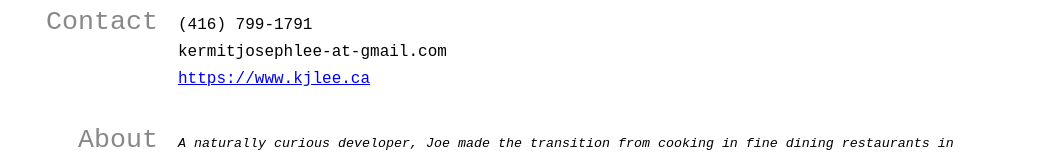
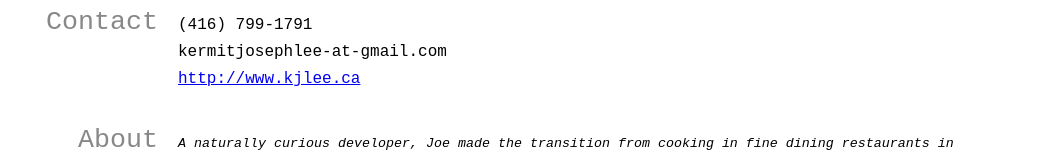
Before and after one commit to kermitjosephlee/react-resume, a React (Create React App) app: page / in a window 1280 px wide. Shown: the part 123-279 px from the top of the page, without its empty margins (130-1170 px from the left). Built offline with nearby package versions, Linux system fonts and the light colour scheme.

Commit message:
updated URL

```diff
--- a/src/components/common/resume.js
+++ b/src/components/common/resume.js
@@ -5,7 +5,7 @@
     "picture": "https://avatars.githubusercontent.com/u/37561135?s=400&u=51704ccfc708e3b25c4fa2a05809df0cda88e5a3&v=4",
     "email": "kermitjosephlee@gmail.com",
     "phone": "(416) 799-1791",
-    "website": "https://www.kjlee.ca",
+    "website": "http://www.kjlee.ca",
     "summary": "A naturally curious developer, Joe made the transition from cooking in fine dining restaurants in Montreal and Boston to building better web and mobile integrated apps and learning to be a better coder.  You can find him in his offline time playing basketball, riding his bike, and fiddling with his sous-vide cooker.",
     "location": {
       "address": "116 Lisgar St.",
```
